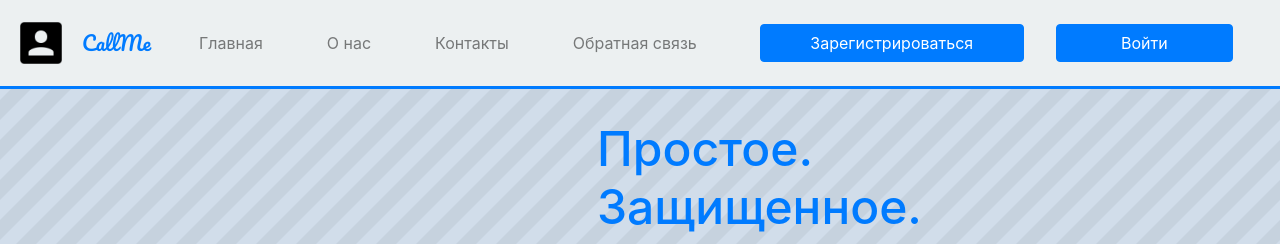
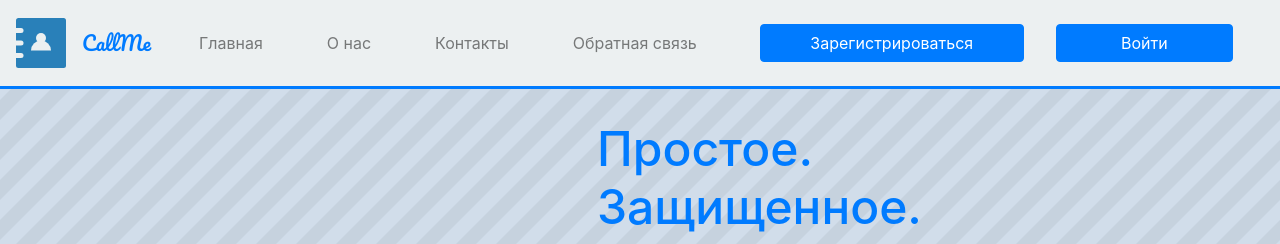
Before and after one commit to alexander-chemeza/projectCallMe, a website built with webpack: page src/index.html in a window 1280 px wide. Shown: the top 244 px of the page. Built offline with nearby package versions, Linux system fonts and the light colour scheme; files whose address does not match are found by name.

Commit message:
feat: added js icons

```diff
--- a/babel.config.json
+++ b/babel.config.json
@@ -1,3 +1,4 @@
 {
-  "presets": ["@babel/preset-env"]
+  "presets": ["@babel/preset-env"],
+  "plugins": ["@babel/plugin-proposal-class-properties"]
 }
--- a/package.json
+++ b/package.json
@@ -16,6 +16,7 @@
   "license": "ISC",
   "devDependencies": {
     "@babel/core": "^7.12.3",
+    "@babel/plugin-proposal-class-properties": "^7.12.1",
     "@babel/preset-env": "^7.12.1",
     "babel-loader": "^8.1.0",
     "clean-webpack-plugin": "^3.0.0",
--- a/src/js/components/header.js
+++ b/src/js/components/header.js
@@ -6,7 +6,8 @@ export default class Header {
         const content = `
             <nav class="navbar navbar-expand-lg navbar-light">
             <a class="navbar-brand text-primary" href="#home">
-                <img class="logo" src="./favicon.ico" alt="logo">
+<!--                <img class="logo" src="./favicon.ico" alt="logo">-->
+                <span id="logo"></span>
                 CallMe</a>
             <button class="navbar-toggler" type="button" data-toggle="collapse" data-target="#navbarSupportedContent"
                     aria-controls="navbarSupportedContent" aria-expanded="false" aria-label="Toggle navigation">
--- /dev/null
+++ b/src/js/services/ico.js
@@ -0,0 +1,143 @@
+export default class Icon {
+    static ns = "http://www.w3.org/2000/svg";
+
+    constructor(firstColor, secondColor, thirdColor) {
+        this.firstColor = firstColor;
+        this.secondColor = secondColor;
+        this.thirdColor = thirdColor;
+    }
+
+    static setAttributes(el, attrs) {
+        for (let key in attrs) {
+            el.setAttribute(key, attrs[key]);
+        }
+    }
+
+    static rectRounded(parent, color) {
+        const rect = document.createElementNS(Icon.ns, "rect");
+        Icon.setAttributes(rect, {
+            "x": 0,
+            "y": 0,
+            "rx": 5,
+            "ry": 5,
+            "width": 100,
+            "height": 100,
+            "fill": color
+        });
+        parent.append(rect);
+    }
+
+    static circle(parent, cx, cy, r, color) {
+        const circle = document.createElementNS(Icon.ns, "circle");
+        Icon.setAttributes(circle, {
+            "cx": cx,
+            "cy": cy,
+            "r": r,
+            "fill": color
+        })
+        parent.append(circle);
+        return circle;
+    }
+
+    static line(parent, x1, y1, x2, y2, color, width) {
+        const line = document.createElementNS(Icon.ns, "line");
+        Icon.setAttributes(line, {
+            "x1": x1,
+            "y1": y1,
+            "x2": x2,
+            "y2": y2,
+            "stroke": color,
+            "stroke-width": width,
+            "stroke-linecap": "round"
+        });
+        parent.append(line);
+    }
+
+    static mask(parent, height) {
+        const defs = document.createElementNS(Icon.ns, "defs");
+        parent.append(defs);
+
+        const clipPath = document.createElementNS(Icon.ns, "clipPath");
+        defs.append(clipPath);
+
+        const maskRect = document.createElementNS(Icon.ns, "rect");
+        clipPath.append(maskRect);
+
+        Icon.setAttributes(clipPath, {
+            "id": "cut"
+        });
+
+        Icon.setAttributes(maskRect, {
+            "x": 0,
+            "y": 0,
+            "width": 100,
+            "height": height
+        });
+    }
+
+    static man (parent, color) {
+        const firstCircle = Icon.circle(parent, 50, 40, 10, color);
+        const secondCircle = Icon.circle(parent, 50, 65, 20, color);
+
+        Icon.mask(parent, 65);
+        secondCircle.setAttribute("clip-path", "url(#cut)");
+    }
+
+    static svg(parentID) {
+        const svgBlock = document.createElementNS(Icon.ns, "svg");
+        Icon.setAttributes(svgBlock, {
+            "id": `${parentID}-icon`,
+            "version": 1.1,
+            "baseProfile": "full",
+            "viewBox": "0 0 100 100",
+            "xmlns": Icon.ns
+        });
+        document.getElementById(parentID).append(svgBlock);
+        return svgBlock;
+    }
+
+    add(parentID) {
+        const add = Icon.svg(parentID);
+        Icon.rectRounded(add, this.firstColor);
+        Icon.line(add, 50, 20, 50, 80, this.secondColor, 10);
+        Icon.line(add, 20, 50, 80, 50, this.secondColor, 10);
+    }
+
+    del(parentID) {
+        const del = Icon.svg(parentID);
+        Icon.rectRounded(del, this.firstColor);
+        Icon.line(del, 30, 30, 70, 70, this.secondColor, 10);
+        Icon.line(del, 30, 70, 70, 30, this.secondColor, 10);
+    }
+
+    show(parentID) {
+        const show = Icon.svg(parentID);
+        Icon.rectRounded(show, this.firstColor);
+
+        let startPoint = 25;
+
+        for(let i = 0; i <= 2; i++) {
+            Icon.line(show, 20, startPoint, 80, startPoint, this.secondColor, 10);
+            startPoint += 25;
+        }
+    }
+
+    user(parentID) {
+        const user = Icon.svg(parentID);
+        const bg = Icon.circle(user, 50, 50, 50, this.thirdColor);
+        Icon.man(user, this.secondColor);
+    }
+
+    logo(parentID) {
+        const logoBox = Icon.svg(parentID);
+        Icon.rectRounded(logoBox, this.firstColor);
+        let startPoint = 25;
+
+        for(let i = 0; i <= 2; i++) {
+            Icon.line(logoBox, 0, startPoint, 10, startPoint, this.secondColor, 10);
+            startPoint += 25;
+        }
+
+        Icon.man(logoBox, this.secondColor);
+    }
+}
--- a/src/js/services/router.js
+++ b/src/js/services/router.js
@@ -1,3 +1,5 @@
+import Icon from './ico.js'
+
 /*------------*/
 /* Components */
 /*------------*/
@@ -65,6 +67,9 @@ class RouterView {
         this.content.innerHTML = ''
         this.content.innerHTML = content
 
+        let icons = new Icon("#2980b9", "#ecf0f1", "#bdc3c7")
+        icons.logo('logo')
+
         RouterView.updateNavigation(hash)
     }
 }
--- a/src/scss/_header.scss
+++ b/src/scss/_header.scss
@@ -3,6 +3,8 @@
   position: relative;
   z-index: 1000;
 }
+
+
 
 .navbar {
   background-color: #ecf0f1;
@@ -67,9 +69,11 @@
   border-radius: 10px;
 }
 
-.logo {
+
+#logo {
   margin-right: 1rem;
-  max-height: 50px;
+  width: 50px;
+  height: 50px;
 }
 
 .navbar-brand {
--- a/webpack.config.js
+++ b/webpack.config.js
@@ -107,7 +107,7 @@ module.exports = {
         new MiniCssExtractPlugin({
             filename: fileName('css'),
             'process.env.ASSET_PATH': JSON.stringify(ASSET_PATH)
-        })
+        }),
     ],
     module: {
         rules: [
```
